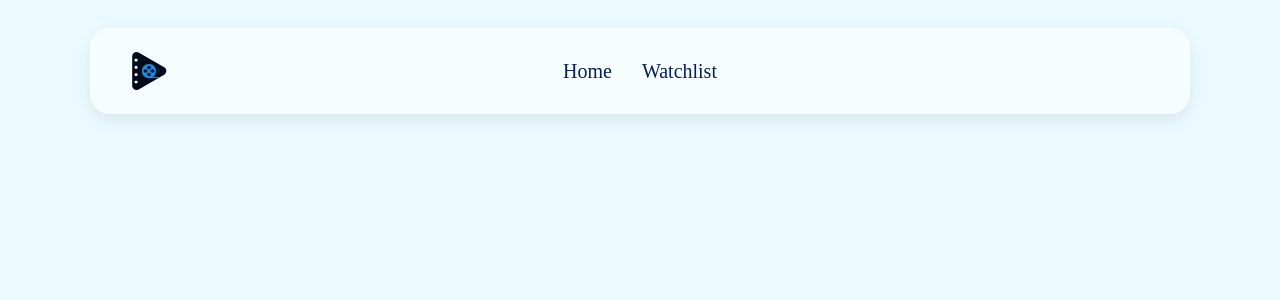
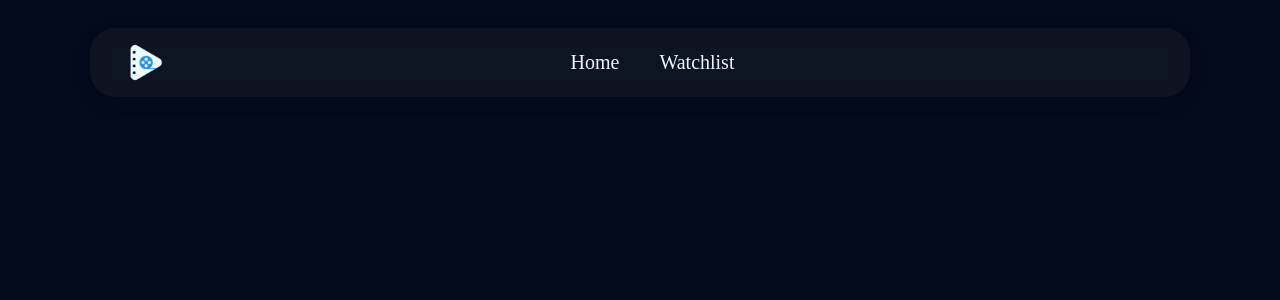
Before and after one commit to catalina-constantin/Movie-App, a React (Vite) app: page / in a window 1280 px wide. Shown: the top 300 px of the page. Built offline with nearby package versions, Linux system fonts and the light colour scheme.

Commit message:
fix: change ui theme

```diff
--- a/index.html
+++ b/index.html
@@ -2,7 +2,6 @@
 <html lang="en">
   <head>
     <meta charset="UTF-8" />
-    <link rel="icon" type="image/svg+xml" href="/movie.png" />
     <meta name="viewport" content="width=device-width, initial-scale=1.0" />
     <title>Movie App</title>
   </head>
--- a/src/App.css
+++ b/src/App.css
@@ -5,7 +5,7 @@
 }
 
 html {
-  background-color: #EBFAFF;
+  background-color: #030A1B;
 }
 
 #root {
--- a/src/components/Navbar/Navbar.css
+++ b/src/components/Navbar/Navbar.css
@@ -1,6 +1,6 @@
 .navbar {
     display: flex;
-    background-color: rgba(255, 255, 255, 0.5);
+    background-color: rgb(24, 31, 42, 0.5);
     backdrop-filter: blur(10px);
     align-items: center;
     position: sticky;
@@ -9,28 +9,29 @@
     min-width: 300px;
     width: 100%;
     margin-inline: auto;
-    padding: 8px 12px;
+    padding: 2px 12px;
     padding-inline: 20px;
     z-index: 10;
-    border-radius: 20px;
+    border-radius: 25px;
     box-shadow: 0 6px 16px rgba(0, 0, 0, 0.08);
 }
 
 .nav-links {
     list-style: none;
     display: flex;
-    gap: 30px;
+    gap: 40px;
     font-size: 20px;
     margin: 0;
     padding: 0;
     flex-grow: 1;
     justify-content: center;
-    margin-right: 70px;
+    margin-left: 20px;
+    margin-right: 60px;
 }
 
 .nav-links a {
     text-decoration: none;
-    color: #091e51;
+    color: #EBFAFF;
 }
 
 .nav-links a:hover {
@@ -39,6 +40,6 @@
 }
 
 .logo {
-    width: 70px;
+    width: 65px;
     flex: 0 0 auto;
 }
```
Also changed, not shown: src/assets/logo.svg.
